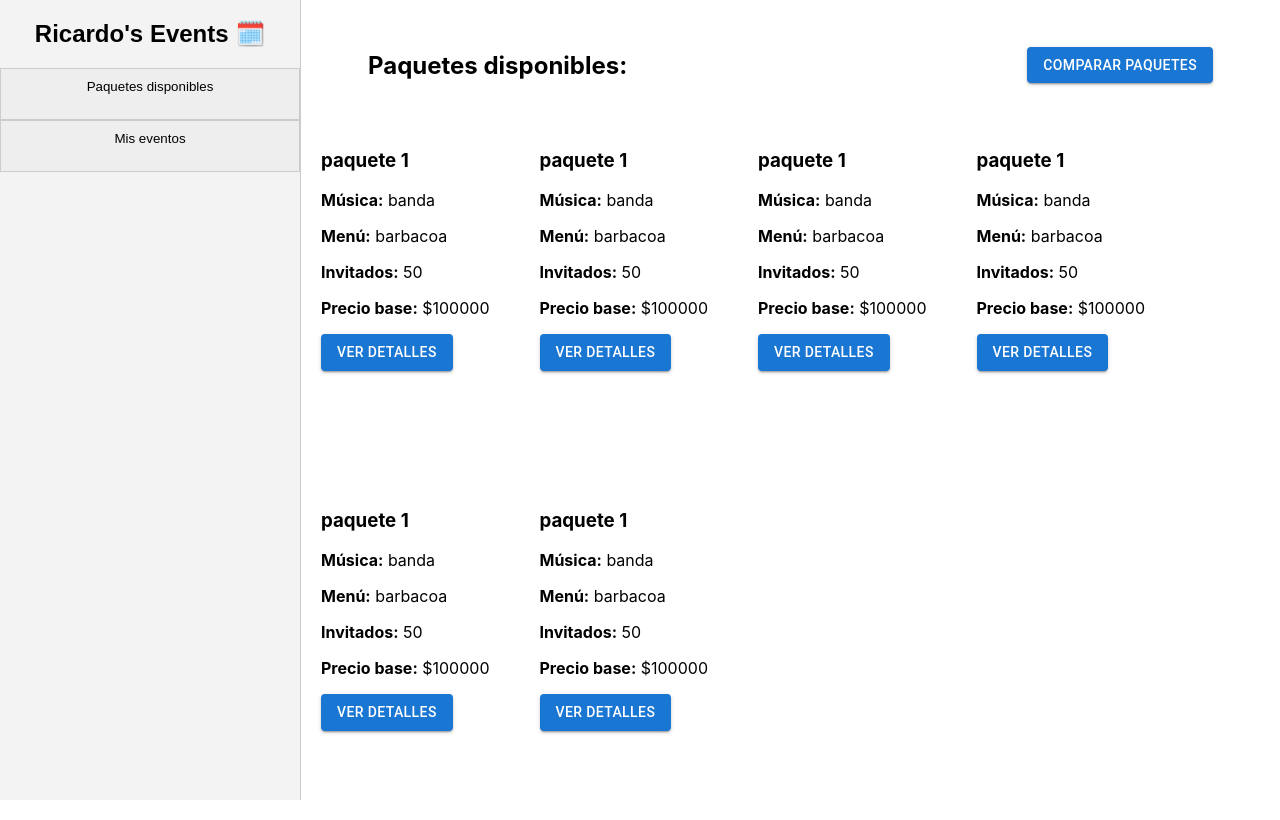
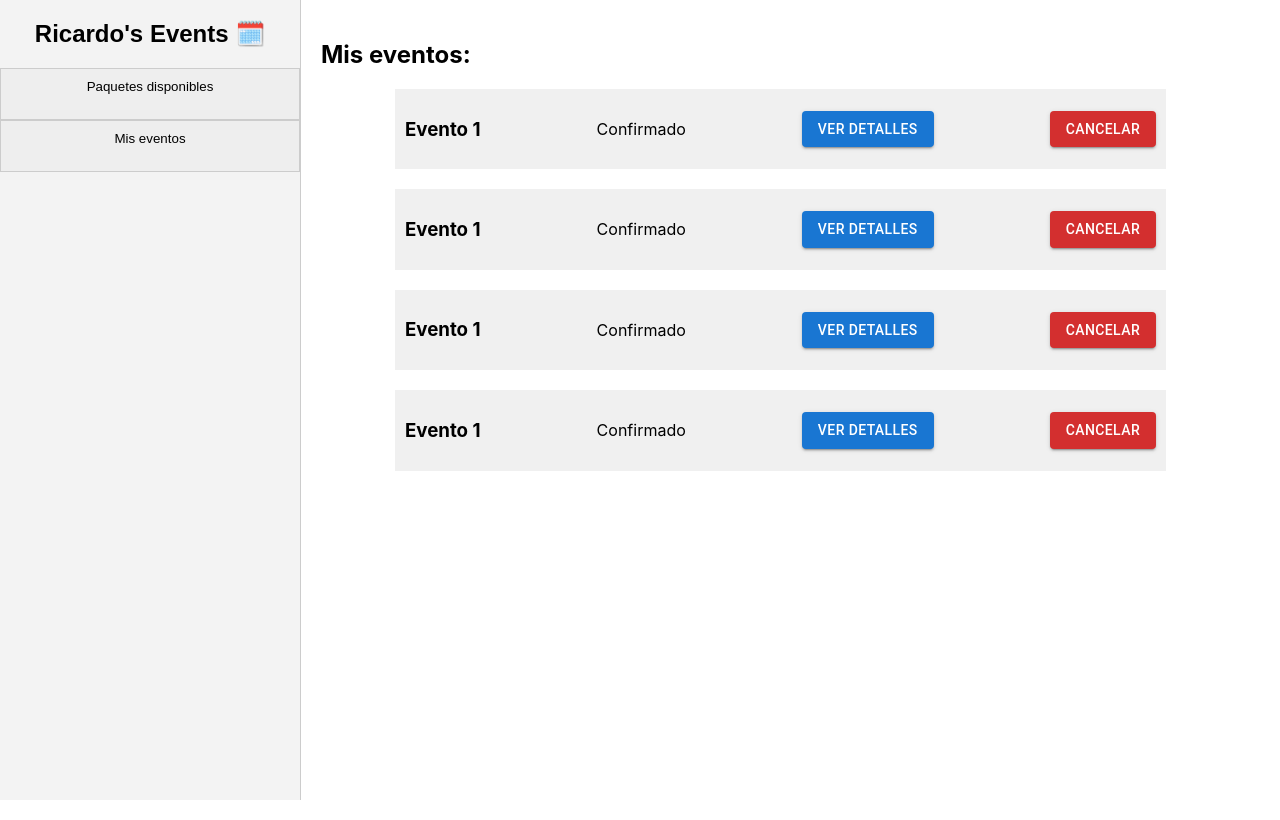
Before and after one commit to caiseL/ricardo-valerio-y-los-dinamicos-del-norte, a React (Create React App) app in the folder front/: page /client in a window 1280 px wide. Built offline with nearby package versions, Linux system fonts and the light colour scheme.

Commit message:
feat: add scheduled events page

```diff
--- a/front/src/App.css
+++ b/front/src/App.css
@@ -1,4 +1,6 @@
 .App{
   width: 100vw;
   height: 100vh;
+  display: flex;
+  overflow-x: hidden;
 }
--- a/front/src/App.tsx
+++ b/front/src/App.tsx
@@ -1,10 +1,13 @@
 import './App.css';
+import SidebarMenu from './components/SidebarMenu/SidebarMenu';
 import EventCatalog from './views/EventCatalog';
+import ScheduledEvents from './views/ScheduledEvents';
 
 function App() {
   return (
     <div className="App">
-      <EventCatalog></EventCatalog>
+      <SidebarMenu></SidebarMenu>
+      <ScheduledEvents></ScheduledEvents>
     </div>
   );
 }
--- /dev/null
+++ b/front/src/components/EventBar/EventBar.css
@@ -0,0 +1,11 @@
+.event-bar{
+  width: 80%;
+  display: flex;
+  flex-direction: row;
+  align-items: center;
+  justify-content: space-between;
+  margin-right: 20px;
+  gap: 20px;
+  background-color: #f0f0f0;
+  padding: 10px;
+}
--- /dev/null
+++ b/front/src/components/EventBar/EventBar.tsx
@@ -0,0 +1,21 @@
+import './EventBar.css';
+import * as React from 'react';
+import Button from '@mui/material/Button';
+
+interface EventBarProps {
+  name: string;
+  status: string;
+}
+
+function EventBar(props: EventBarProps) {
+  return (
+    <div className='event-bar'>
+      <h3>{props.name}</h3>
+      <p>{props.status}</p>
+      <Button variant='contained'>Ver detalles</Button>
+      <Button variant='contained' color='error'>Cancelar</Button>
+    </div>
+  );
+}
+
+export default EventBar;
--- a/front/src/css/EventCatalog.css
+++ b/front/src/css/EventCatalog.css
@@ -1,7 +1,8 @@
 .event-catalog {
-  width: 100%;
+  width: 85%;
   height: 100%;
   display: flex;
+  overflow-x: hidden;
 }
 .header {
   width: 90%;
@@ -9,7 +10,6 @@
   display: flex;
   align-items: center;
   justify-content: space-between;
-  margin: 20px;
 }
 
 .event-catalog-content{
@@ -27,6 +27,6 @@
   display: flex;
   flex-wrap: wrap;
   justify-content: left;
-  margin: 20px;
+  margin: 20px 40px;
   gap: 50px;
 }
--- /dev/null
+++ b/front/src/css/ScheduledEvents.css
@@ -0,0 +1,18 @@
+.scheduled-events {
+  width: 85%;
+  height: 100%;
+  display: flex;
+  overflow-x: hidden;
+  margin: 20px;
+  flex-direction: column;
+  align-content: left;
+}
+
+.bar-container {
+  width: 100%;
+  align-items: center;
+  align-content: center;
+  gap: 20px;
+  display: flex;
+  flex-direction: column;
+}
--- /dev/null
+++ b/front/src/hooks/client-context.tsx
@@ -0,0 +1 @@
+import { createContext, useContext, useState } from 'react';
--- a/front/src/views/EventCatalog.tsx
+++ b/front/src/views/EventCatalog.tsx
@@ -1,5 +1,4 @@
 import '../css/EventCatalog.css';
-import SidebarMenu from '../components/SidebarMenu/SidebarMenu';
 import * as React from 'react';
 import Button from '@mui/material/Button';
 import EventCard from '../components/EventCard/EventCard';
@@ -7,8 +6,6 @@ import EventCard from '../components/EventCard/EventCard';
 function EventCatalog() {
   return (
     <div className="event-catalog">
-    <SidebarMenu></SidebarMenu>
-
       <div className='event-catalog-content'>
         <div className='header'>
           <h2>Paquetes disponibles:</h2>
--- /dev/null
+++ b/front/src/views/ScheduledEvents.tsx
@@ -0,0 +1,20 @@
+import '../css/ScheduledEvents.css';
+import * as React from 'react';
+import Button from '@mui/material/Button';
+import EventBar from '../components/EventBar/EventBar';
+
+function ScheduledEvents() {
+  return (
+    <div className="scheduled-events">
+      <h2>Mis eventos:</h2>
+      <div className="bar-container">
+        <EventBar name="Evento 1" status="Confirmado"></EventBar>
+        <EventBar name="Evento 1" status="Confirmado"></EventBar>
+        <EventBar name="Evento 1" status="Confirmado"></EventBar>
+        <EventBar name="Evento 1" status="Confirmado"></EventBar>
+      </div>
+    </div>
+  );
+}
+
+export default ScheduledEvents;
```
Also changed, not shown: front/src/views/ClientPage.tsx (added, +20 -0 lines), front/src/css/ClientPage.css (added). Lines whose indentation alone changed are shown as unchanged.
